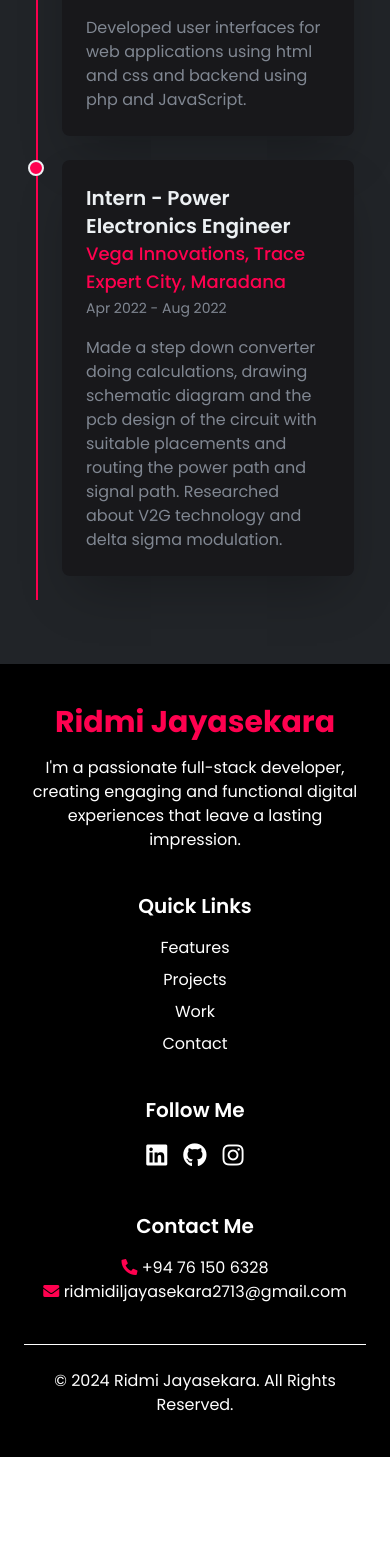
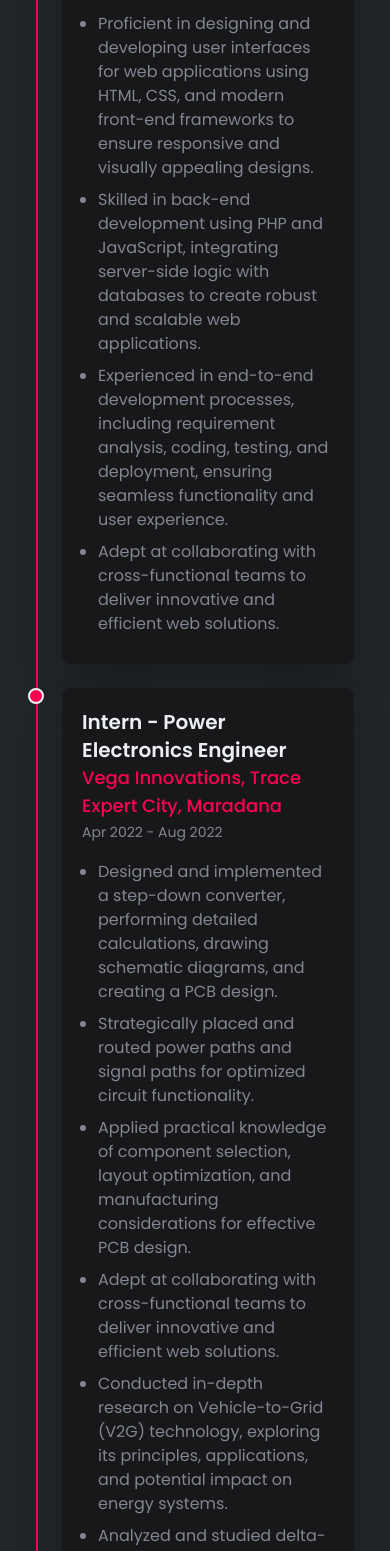
Before and after one commit to YahampathChandika/Ridmi_Portfolio, a React (Vite) app: page / in a window 390 px wide. Shown: the part 6769-8320 px from the top of the page. Before the commit the page ends 8226 px from the top, so only its background shows below. Built offline with nearby package versions, Linux system fonts and the light colour scheme.

Commit message:
refactor Navbar and Work components for improved styling and enhanced experience descriptions

```diff
--- a/src/components/Navbar.jsx
+++ b/src/components/Navbar.jsx
@@ -53,7 +53,7 @@ export default function Navbar() {
 
   return (
     <nav
-      className={`fixed top-0 left-0 w-full z-50 text-[#89919C] px-4 md:px-20 py-1 md:py-8 transition-all duration-300 ${
+      className={`fixed top-0 left-0 w-full z-50 text-[#89919C] px-4 md:px-20 py-1 md:py-3 transition-all duration-300 ${
         isScrolled
           ? "bg-[#212428]/90 backdrop-blur-md shadow-md"
           : "bg-[#212428]"
--- a/src/components/Work.jsx
+++ b/src/components/Work.jsx
@@ -6,18 +6,28 @@ const experiences = [
     title: "Associate Software Engineer",
     company: "Hayleys Fentons",
     duration: "Aug 2023 - Present",
-    description:
-      "Developed user interfaces for web applications using html and css and backend using php and JavaScript.",
+    description: [
+      "Proficient in designing and developing user interfaces for web applications using HTML, CSS, and modern front-end frameworks to ensure responsive and visually appealing designs.",
+      "Skilled in back-end development using PHP and JavaScript, integrating server-side logic with databases to create robust and scalable web applications.",
+      "Experienced in end-to-end development processes, including requirement analysis, coding, testing, and deployment, ensuring seamless functionality and user experience.",
+      "Adept at collaborating with cross-functional teams to deliver innovative and efficient web solutions.",
+    ],
   },
   {
     id: 2,
     title: "Intern - Power Electronics Engineer",
     company: "Vega Innovations, Trace Expert City, Maradana",
     duration: "Apr 2022 - Aug 2022",
-    description:
-      "Made a step down converter doing calculations, drawing schematic diagram and the pcb design of the circuit with suitable placements and routing the power path and signal path.\nResearched about V2G technology and delta sigma modulation.",
-  }
-
+    description: [
+      "Designed and implemented a step-down converter, performing detailed calculations, drawing schematic diagrams, and creating a PCB design.",
+      "Strategically placed and routed power paths and signal paths for optimized circuit functionality.",
+      "Applied practical knowledge of component selection, layout optimization, and manufacturing considerations for effective PCB design. ",
+      "Adept at collaborating with cross-functional teams to deliver innovative and efficient web solutions.",
+      "Conducted in-depth research on Vehicle-to-Grid (V2G) technology, exploring its principles, applications, and potential impact on energy systems.",
+      "Analyzed and studied delta-sigma modulation techniques for advanced signal processing and their applications in electronic systems. ",
+      "Prepared comprehensive documentation and gained a solid understanding of these innovative technologies.",
+    ],
+  },
 ];
 
 export default function Work() {
@@ -45,7 +55,7 @@ export default function Work() {
             {/* Timeline Marker */}
             <div className="absolute w-4 h-4 bg-pnk rounded-full -left-2.5 border-2 border-wht"></div>
             {/* Content */}
-            <div className="bg-zinc-900 hover:bg-pnk p-6 rounded-lg shadow-2xl transition-all duration-300 group-hover:text-white">
+            <div className="bg-zinc-900 hover:bg-pnk p-5 md:p-8 rounded-lg shadow-2xl transition-all duration-300 group-hover:text-white">
               <h3 className="text-xl sm:text-2xl font-semibold text-wht transition-all duration-300 group-hover:text-white">
                 {exp.title}
               </h3>
@@ -55,9 +65,13 @@ export default function Work() {
               <span className="text-gray text-sm transition-all duration-300 group-hover:text-white">
                 {exp.duration}
               </span>
-              <p className="text-gray mt-4 transition-all duration-300 group-hover:text-white">
-                {exp.description}
-              </p>
+              <ul className="list-disc list-outside text-gray ml-4 mt-4 transition-all duration-300 group-hover:text-white">
+                {exp.description.map((desc, index) => (
+                  <li className="mb-2" key={index}>
+                    {desc}
+                  </li>
+                ))}
+              </ul>
             </div>
           </div>
         ))}
```
